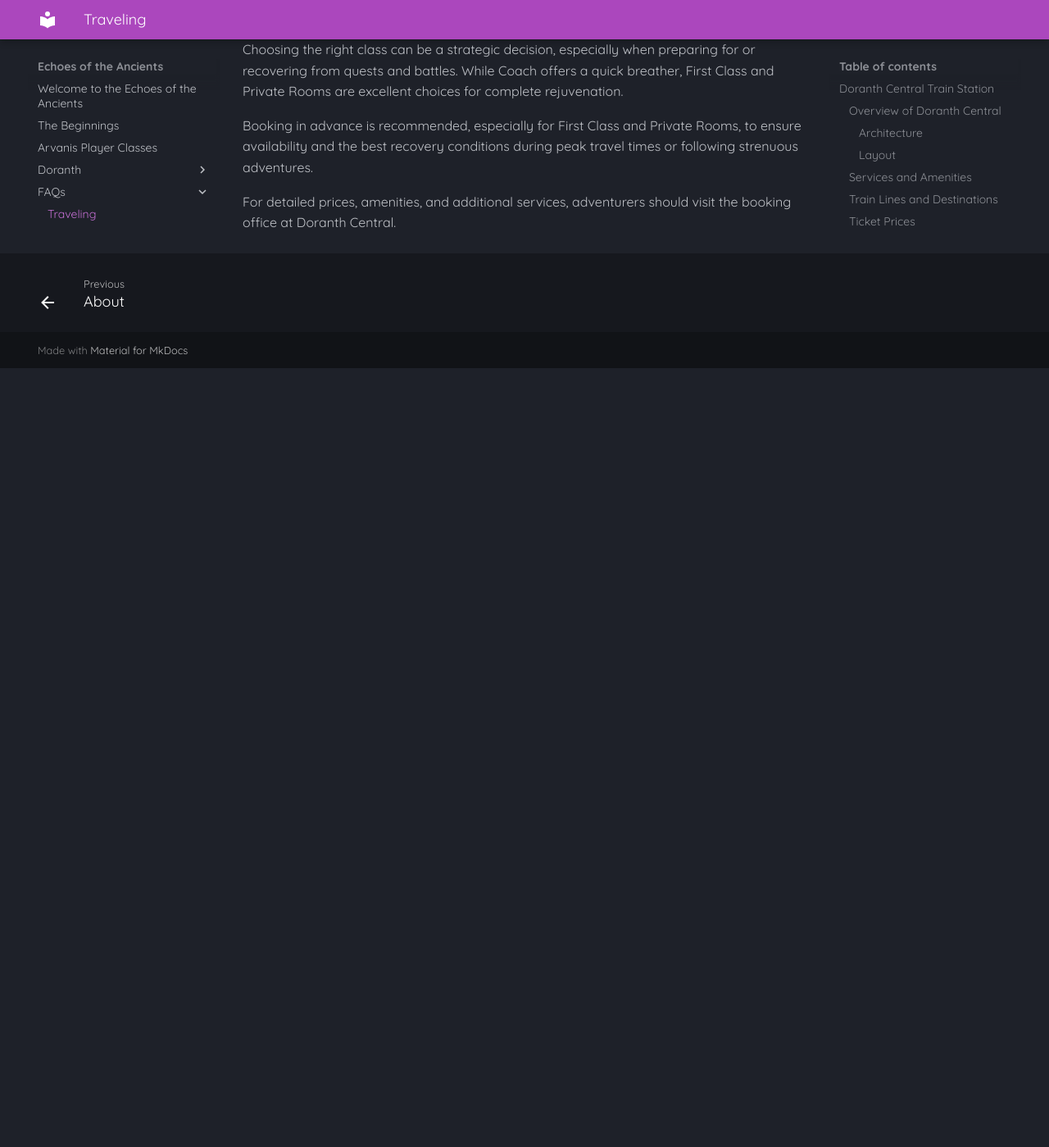
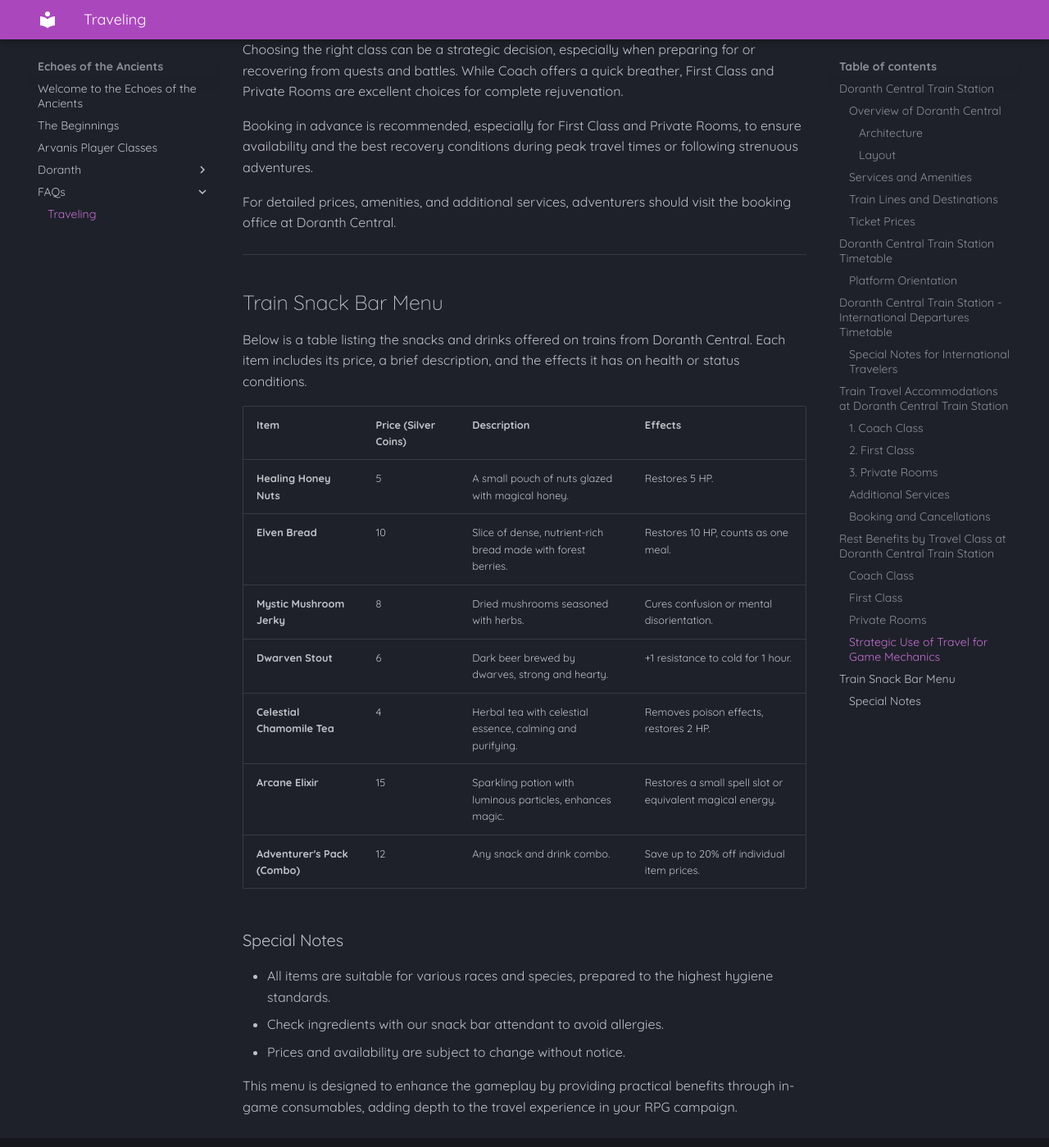
Before and after one commit to Bomchoo/Arvanis-Wiki, an MkDocs documentation site: the page built from docs/FAQs/Traveling.md, in a window 1280 px wide and 1400 px high, scrolled down 7332 px. Shown: the whole window at 82% size. Built offline with MkDocs 1.6.1 and Material for MkDocs 9.7.7, drawn with Linux system fonts in a browser that asks for light colours; before the commit the page ends 7781 px from its top, so only the background shows below that.

Commit message:
Add Food Info

```diff
--- a/docs/FAQs/Traveling.md
+++ b/docs/FAQs/Traveling.md
@@ -174,3 +174,27 @@ Adventurers should consider their physical and magical needs when booking train
 Booking in advance is recommended, especially for First Class and Private Rooms, to ensure availability and the best recovery conditions during peak travel times or following strenuous adventures.
 
 For detailed prices, amenities, and additional services, adventurers should visit the booking office at Doranth Central.
+
+---
+
+## Train Snack Bar Menu
+
+Below is a table listing the snacks and drinks offered on trains from Doranth Central. Each item includes its price, a brief description, and the effects it has on health or status conditions.
+
+| Item                 | Price (Silver Coins) | Description                                                    | Effects                                                  |
+|----------------------|----------------------|----------------------------------------------------------------|----------------------------------------------------------|
+| **Healing Honey Nuts** | 5                    | A small pouch of nuts glazed with magical honey.               | Restores 5 HP.                                           |
+| **Elven Bread**        | 10                   | Slice of dense, nutrient-rich bread made with forest berries.  | Restores 10 HP, counts as one meal.                      |
+| **Mystic Mushroom Jerky** | 8                | Dried mushrooms seasoned with herbs.                           | Cures confusion or mental disorientation.                |
+| **Dwarven Stout**      | 6                    | Dark beer brewed by dwarves, strong and hearty.                | +1 resistance to cold for 1 hour.                        |
+| **Celestial Chamomile Tea** | 4              | Herbal tea with celestial essence, calming and purifying.      | Removes poison effects, restores 2 HP.                   |
+| **Arcane Elixir**      | 15                   | Sparkling potion with luminous particles, enhances magic.      | Restores a small spell slot or equivalent magical energy. |
+| **Adventurer's Pack (Combo)** | 12           | Any snack and drink combo.                                     | Save up to 20% off individual item prices.               |
+
+### Special Notes
+
+- All items are suitable for various races and species, prepared to the highest hygiene standards.
+- Check ingredients with our snack bar attendant to avoid allergies.
+- Prices and availability are subject to change without notice.
+
+This menu is designed to enhance the gameplay by providing practical benefits through in-game consumables, adding depth to the travel experience in your RPG campaign.
```
